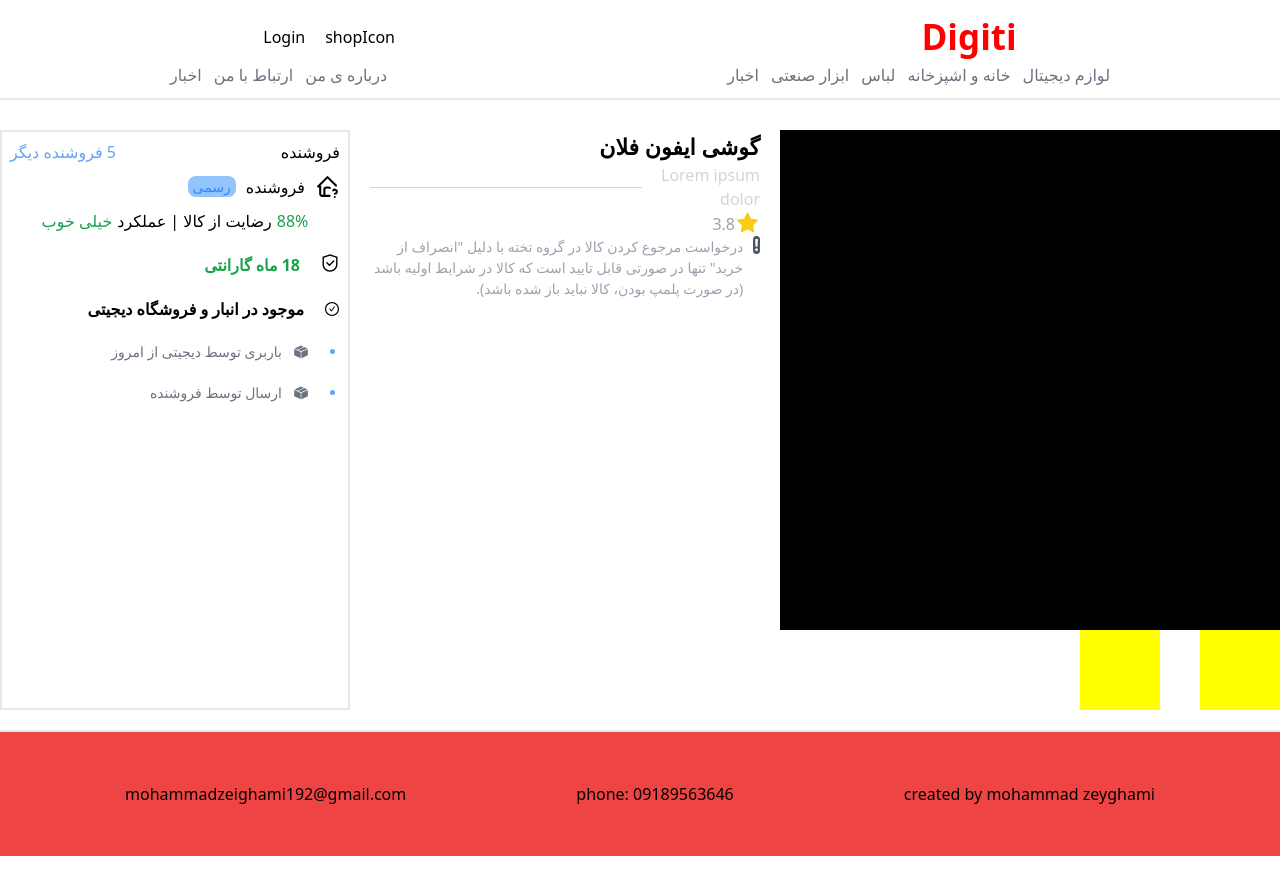
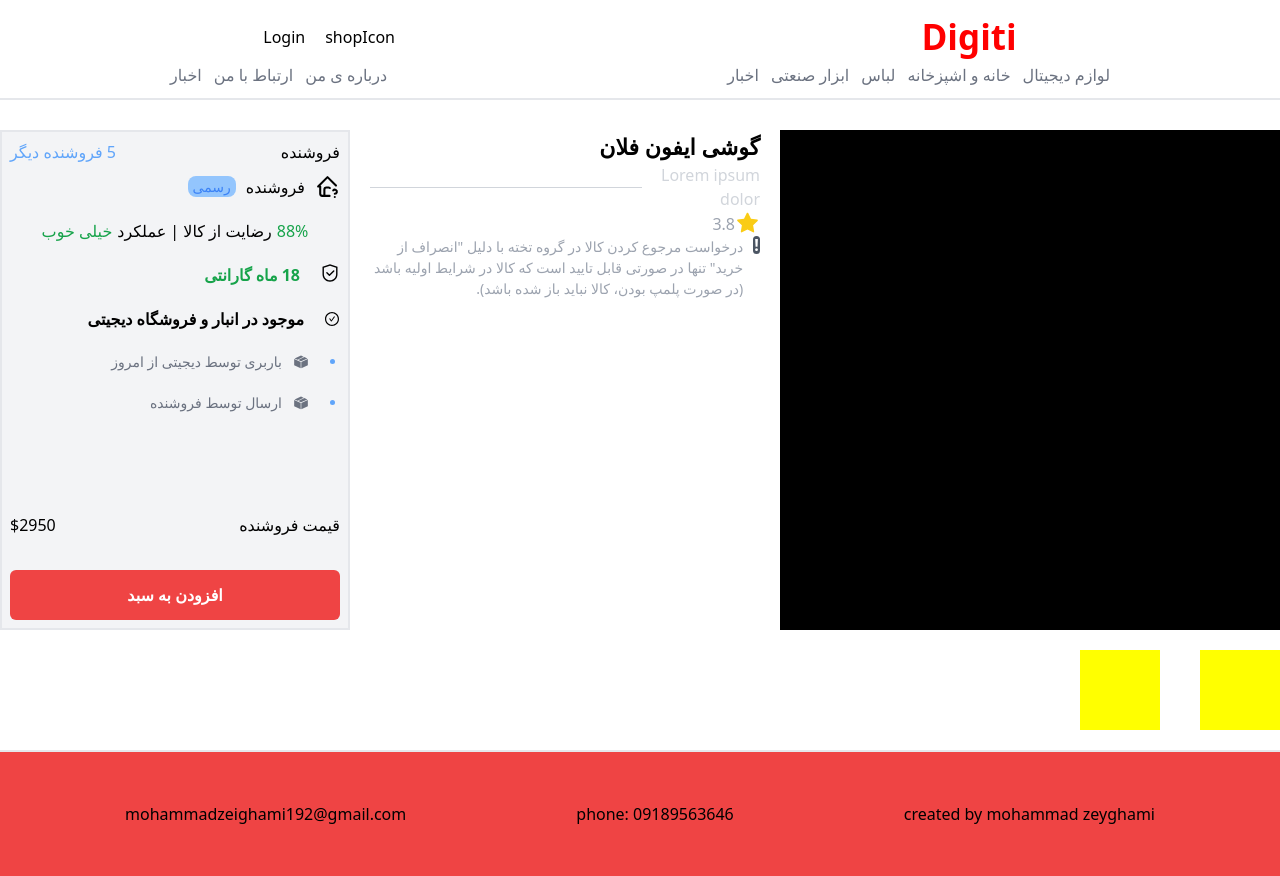
Before and after one commit to mohammadzeyghami/digiti, a Next.js app: page /1/1 in a window 1280 px wide. Built offline with nearby package versions, Linux system fonts and the light colour scheme.

Commit message:
Update index.jsx

```diff
--- a/pages/[category]/[productName]/index.jsx
+++ b/pages/[category]/[productName]/index.jsx
@@ -14,7 +14,7 @@ const index = () => {
       <div className="flex w-full">
         <div className="flex flex-col">
           <div className="w-[500px] h-[500px] bg-black"></div>
-          <div className="flex gap-10">
+          <div className="flex gap-10 mt-[20px]">
             {" "}
             <div className="w-[80px] h-[80px] bg-[yellow]"></div>
             <div className="w-[80px] h-[80px] bg-[yellow]"></div>
@@ -42,7 +42,7 @@ const index = () => {
             </p>
           </div>
         </div>
-        <div className="border-2 flex flex-col p-2 w-[350px]">
+        <div className="border-2 flex flex-col h-[500px] p-2 w-[350px] bg-gray-100">
           <div className="flex items-center justify-between  ">
             <h3>فروشنده</h3>
 
@@ -55,7 +55,7 @@ const index = () => {
               <p className="text-blue-500 text-[14px]"> رسمی</p>
             </div>
           </div>
-          <div className=" flex w-full justify-center items-center  mt-[10px] ">
+          <div className=" flex w-full justify-center items-center  mt-[20px] ">
             <span className="text-green-600 ml-[5px] ">88%</span> رضایت از کالا
             | {"  "}
             عملکرد
@@ -80,13 +80,25 @@ const index = () => {
               </h4>
             </div>
           </div>
-          <div className="flex items-center mt-[20px] gap-[20px]">
+          <div className="flex items-center mt-[20px] gap-[20px] ">
             <div className="w-[5px] mr-[5px] h-[5px] bg-blue-400 rounded-full "></div>
-            <div className="flex items-center gap-[10px] ">
+            <div className="flex items-center gap-[10px]  ">
               <GiCardboardBoxClosed size={18} className="text-gray-500" />
-              <h4 className="text-[14px]  text-gray-500">ارسال توسط فروشنده</h4>
+              <h4 className="text-[14px]  text-gray-500 ">
+                ارسال توسط فروشنده
+              </h4>
             </div>
           </div>
+
+          <div className="flex justify-between items-center mt-[100px]">
+            <p>قیمت فروشنده</p>
+            <h3>$2950</h3>
+          </div>
+
+          <button className="bg-red-500 w-full h-[50px] flex justify-center mt-auto rounded-md font-bold text-white items-center">
+            {" "}
+            افزودن به سبد
+          </button>
         </div>
       </div>
     </div>
```
